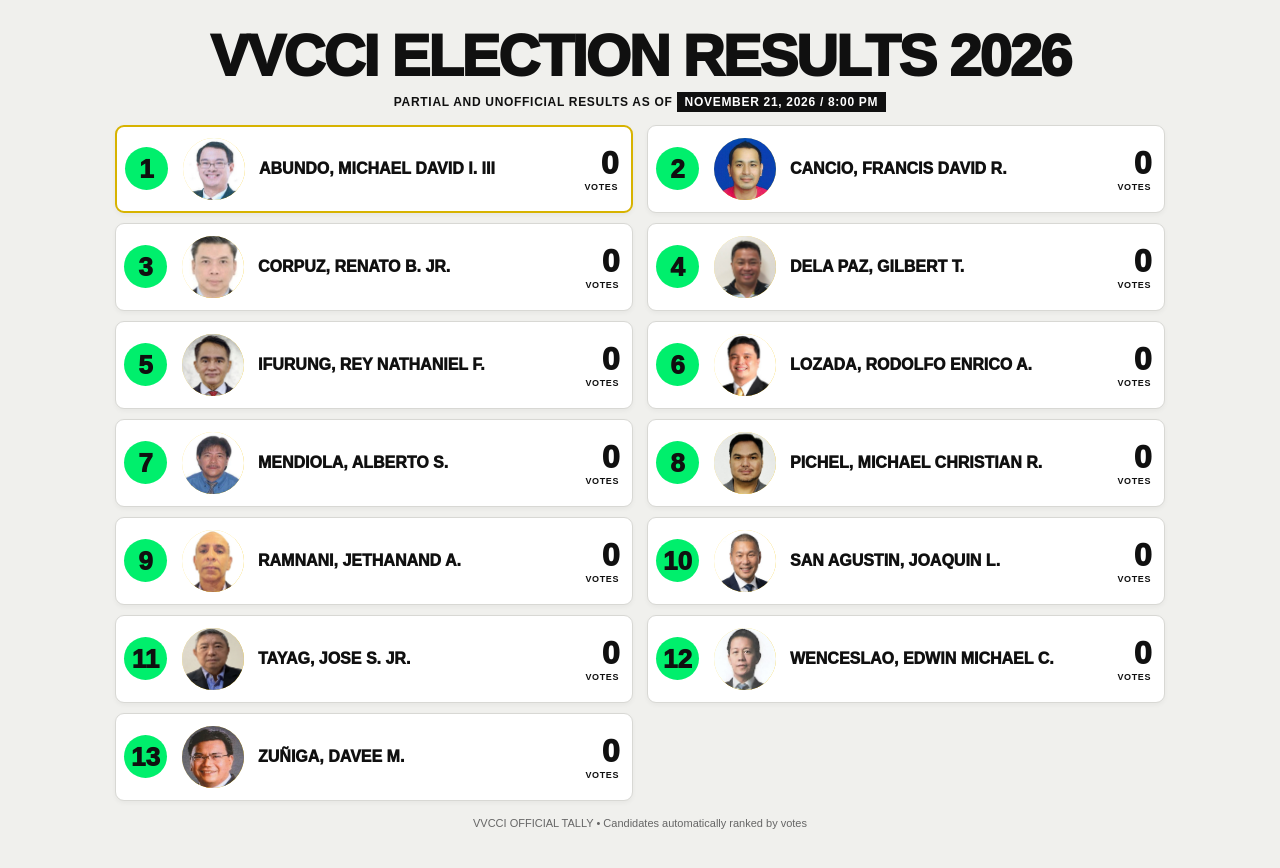
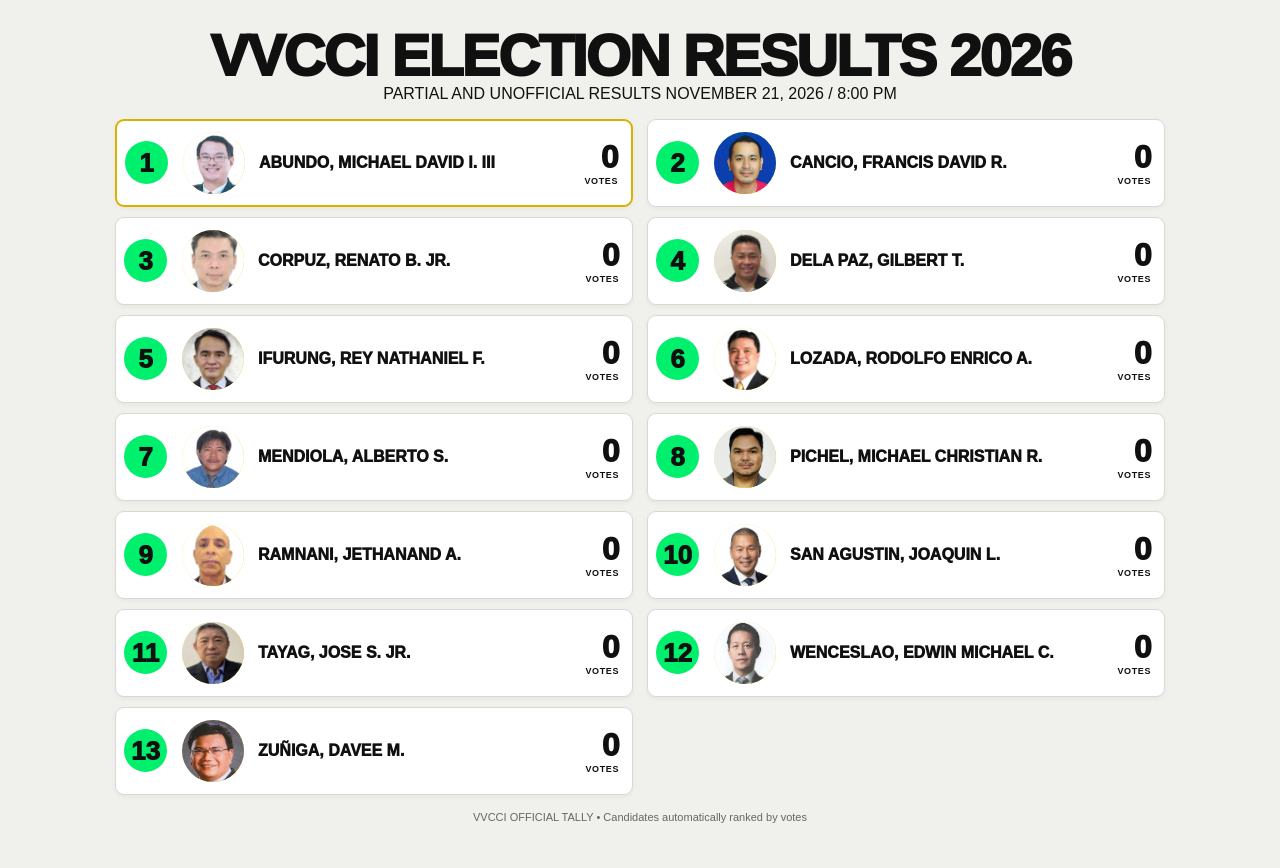
Before and after one commit to Gino2027/VVCCi, a plain HTML site: page index.html in a window 1280 px wide. Drawn offline with Linux system fonts and the light colour scheme.

Commit message:
Update index.html
Add editable display elements returned from Google sheet data.

```diff
--- a/index.html
+++ b/index.html
@@ -89,7 +89,14 @@
 <div class="wrap">
 <header class="masthead">
     <h1>VVCCI Election Results 2026</h1>
-    <p>Partial and unofficial results as of <span class="asof" id="asOf">NOVEMBER 21, 2026 / 8:00 PM</span></p>
+    <div class="results-header">
+    <span id="results-status">
+        PARTIAL AND UNOFFICIAL RESULTS
+    </span>
+    <span id="results-datetime">
+        NOVEMBER 21, 2026 / 8:00 PM
+    </span>
+</div>
   </header>
 
   <main class="results" id="results">
```
